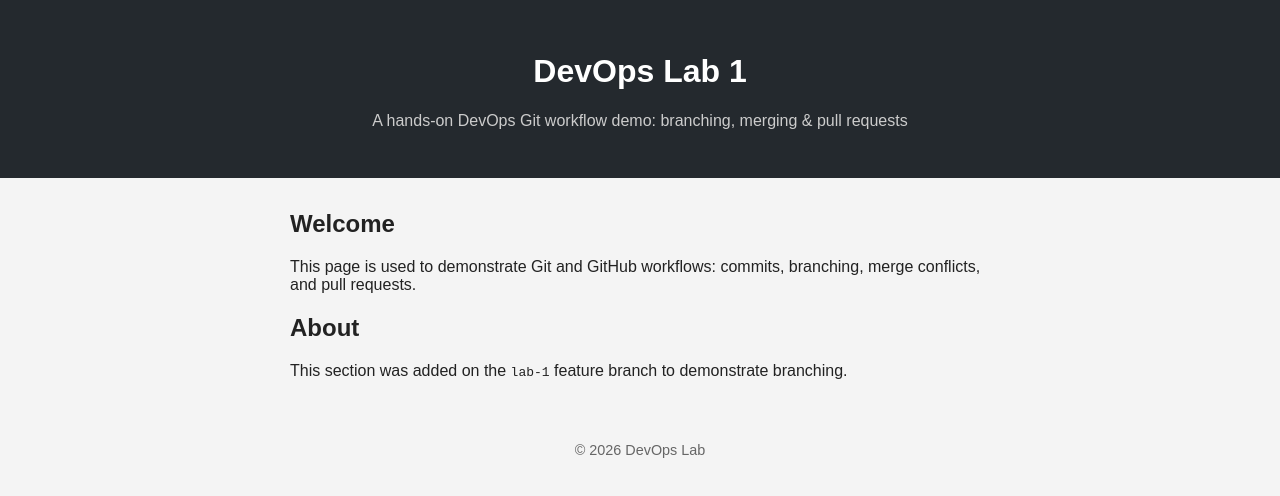
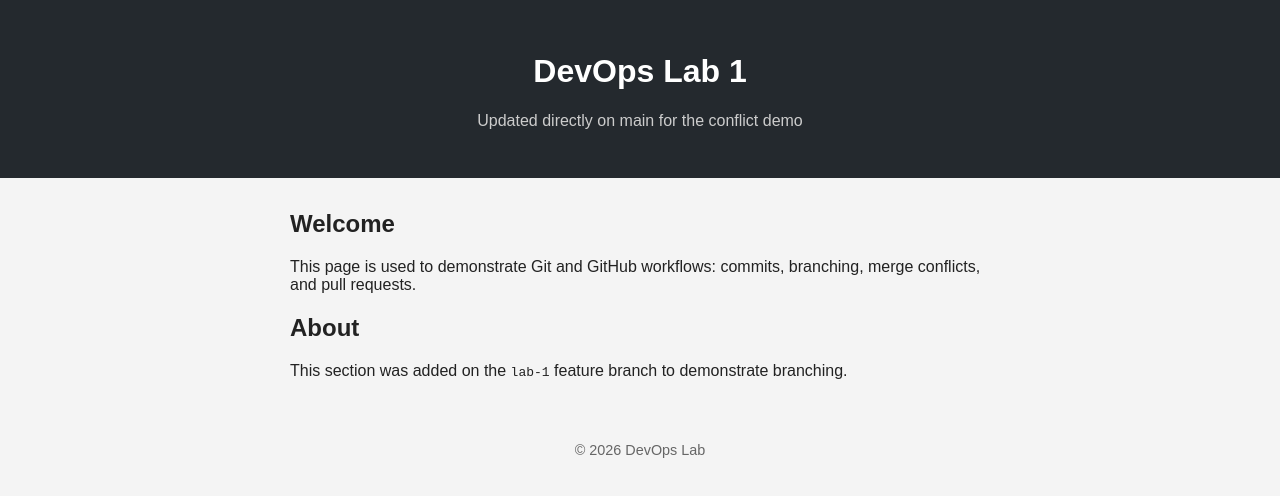
Before and after one commit to ahanyamariam/devops-2547107, a plain HTML site: page index.html in a window 1280 px wide. Drawn offline with Linux system fonts and the light colour scheme.

Commit message:
Update tagline directly on main

```diff
--- a/index.html
+++ b/index.html
@@ -8,7 +8,7 @@
 <body>
   <header>
     <h1>DevOps Lab 1</h1>
-    <p class="tagline">A hands-on DevOps Git workflow demo: branching, merging &amp; pull requests</p>
+    <p class="tagline">Updated directly on main for the conflict demo</p>
   </header>
 
   <main>
```
